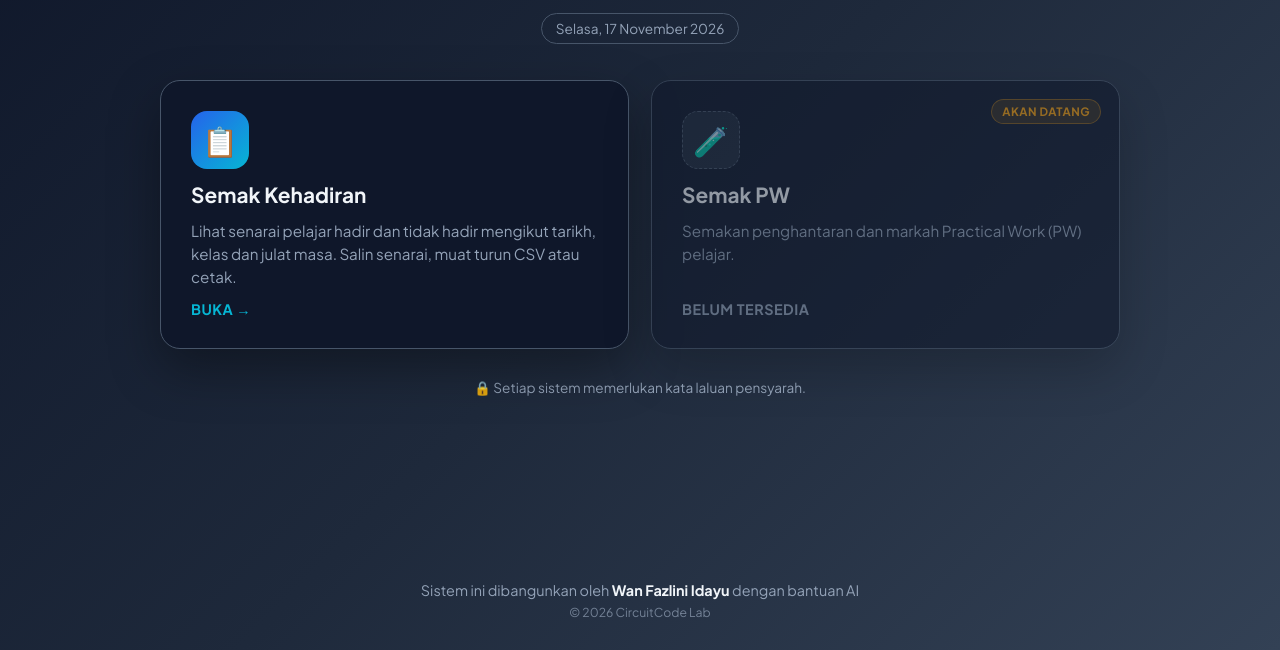
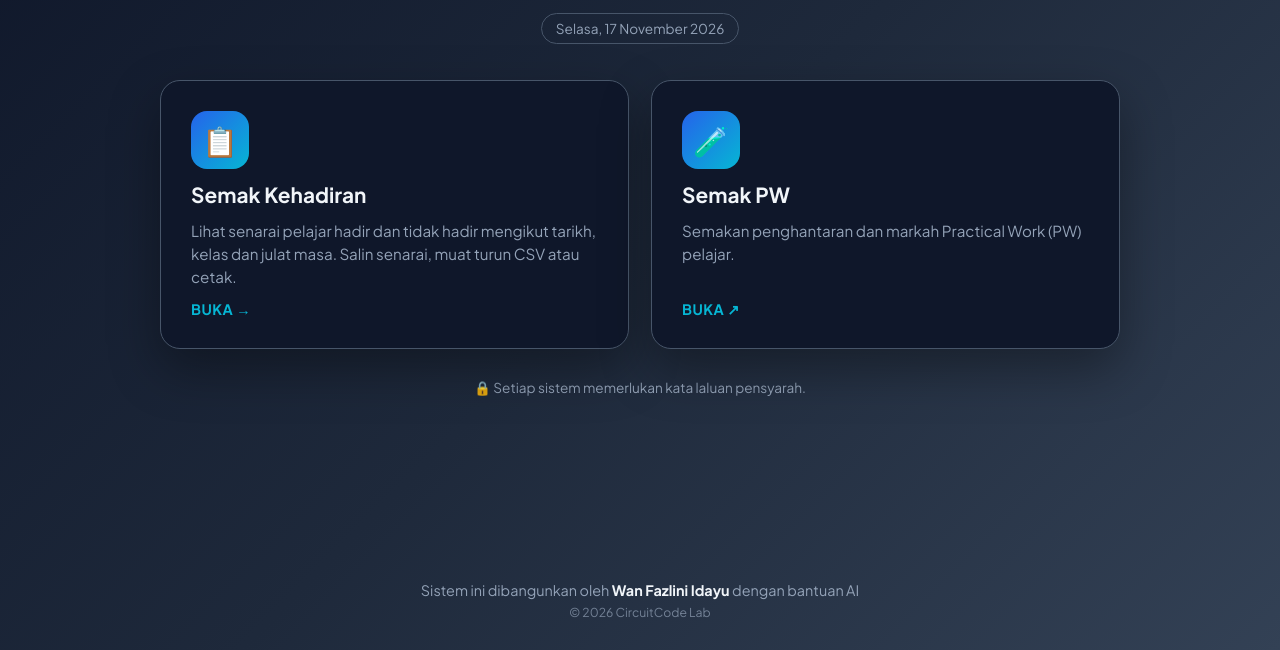
Before and after one commit to CircuitCode-Lab/dashboard, a plain HTML site: page index.html in a window 1280 px wide. Shown: the part 150-800 px from the top of the page. Drawn offline with Linux system fonts and the light colour scheme.

Commit message:
Aktifkan kad Semak PW
Co-Authored-By: Claude Opus 5.5 <noreply@anthropic.com>
Claude-Session: https://claude.ai/code/session_01Y9p5fhT3PD6LXMgrfFxg6P

```diff
--- a/index.html
+++ b/index.html
@@ -46,13 +46,12 @@ footer{text-align:center;padding:30px 20px;color:var(--muted);font-size:.9em}
       <span class="go">Buka →</span>
     </a>
 
-    <div class="tile soon" aria-disabled="true">
-      <span class="badge">Akan Datang</span>
+    <a class="tile" href="https://script.google.com/macros/s/AKfycbxQU5YHWNJ8TzcEE-g60AhIDCPG1N-lRVuNcVDIbBELSQJD2V-7_gAlMdgFeovYeMSr1Q/exec?page=pensyarah" target="_blank" rel="noopener">
       <div class="icon">🧪</div>
       <h2>Semak PW</h2>
       <p>Semakan penghantaran dan markah Practical Work (PW) pelajar.</p>
-      <span class="go" style="color:var(--muted)">Belum tersedia</span>
-    </div>
+      <span class="go">Buka ↗</span>
+    </a>
   </div>
 
   <p class="note">🔒 Setiap sistem memerlukan kata laluan pensyarah.</p>
```
